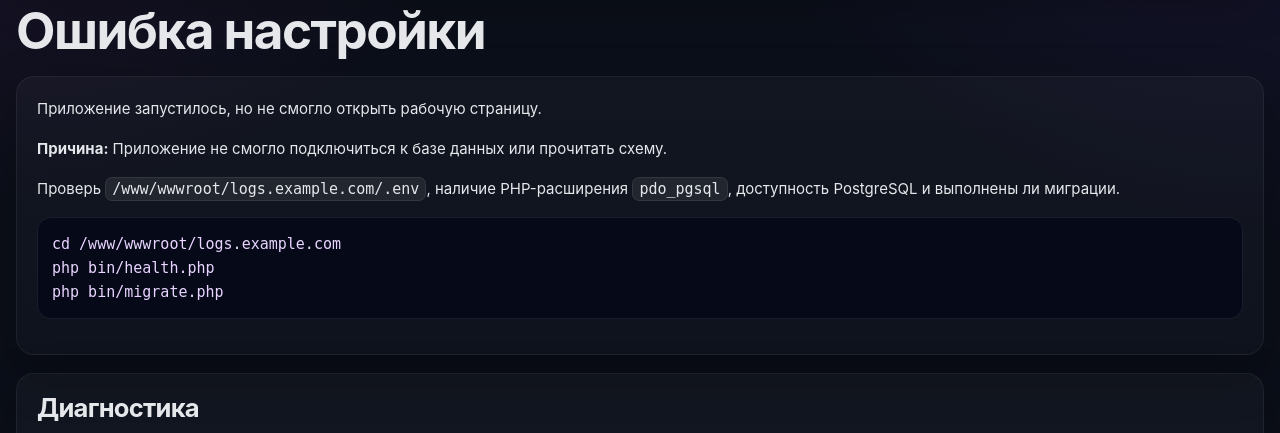
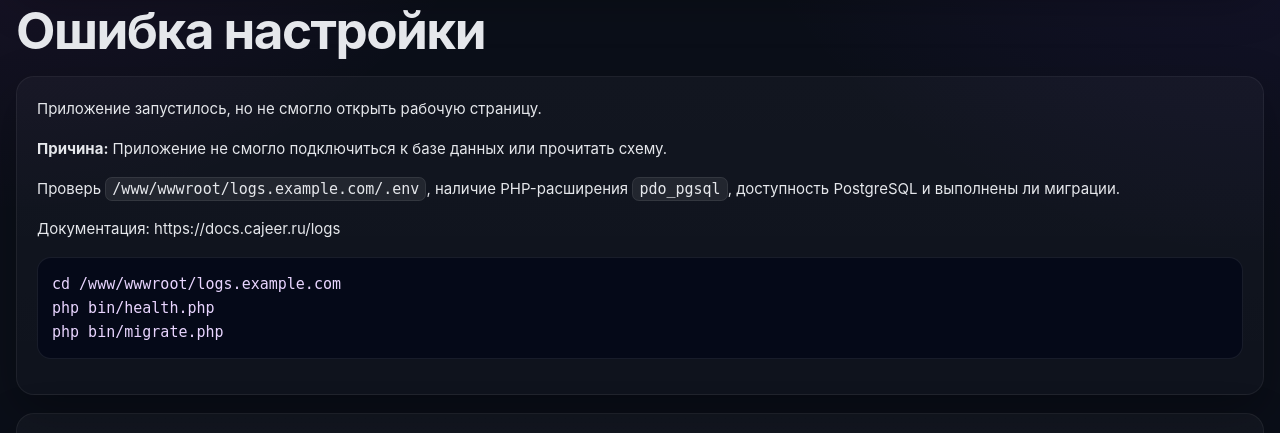
Before and after one commit to CajeerTeam/CajeerLogs, a PHP site: a page that uses app/Http/Router.php in a window 1280 px wide. Shown: the part 361-794 px from the top of the page. Run offline with PHP 8.4, Linux system fonts and the light colour scheme; some libraries are stand-ins or nearby versions.

Commit message:
Add files via upload

```diff
--- a/app/Http/Router.php
+++ b/app/Http/Router.php
@@ -499,6 +499,7 @@ HTML;
         $allowedLevels = Security::e((string)($form['allowed_levels'] ?? ''));
         $requireSignature = !empty($form['require_signature']) ? ' checked' : '';
         $csrf = Security::csrfToken('create_bot_token');
+        $docsUrl = Security::e(Env::get('DOCS_URL', 'https://docs.cajeer.ru/logs') ?: 'https://docs.cajeer.ru/logs');
 
         $notice = '';
         if ($errors) {
@@ -518,7 +519,7 @@ HTML;
             $notice = <<<HTML
 <div class="notice success">
     <h2>Токен создан</h2>
-    <p><strong>Скопируй raw token сейчас.</strong> Повторно он не отображается и в базе хранится только hash.</p>
+    <p><strong>Скопируй исходный токен сейчас.</strong> Повторно он не отображается и в базе хранится только хэш.</p>
     <h3>Переменные окружения для BotHost</h3>
     <pre>{$envBlock}</pre>
     <h3>Фрагмент для Python main.py</h3>
@@ -542,7 +543,7 @@ HTML;
         <li>Добавь фрагмент инициализации логирования в <code>main.py</code>.</li>
         <li>Отправь проверочное событие через curl и проверь страницу «Здоровье ботов».</li>
     </ol>
-    <p class="muted">Для BotHost точка входа остаётся <code>main.py</code>; сервису нужны только переменные <code>REMOTE_LOGS_*</code>.</p>
+    <p class="muted">Для BotHost точка входа остаётся <code>main.py</code>; сервису нужны только переменные <code>REMOTE_LOGS_*</code>. Подробная инструкция: <a href="{$docsUrl}" target="_blank" rel="noopener noreferrer">документация Cajeer Logs</a>.</p>
 </section>
 <section class="panel">
     <h2>Добавить бота</h2>
@@ -670,8 +671,8 @@ HTML;
         $levelClass = 'level level-' . strtolower((string)$log['level']);
         $fields = [
             'ID' => $log['id'],
-            'Batch ID' => $log['batch_id'] ?? '—',
-            'Bot token ID' => $log['bot_token_id'] ?? '—',
+            'ID пачки' => $log['batch_id'] ?? '—',
+            'ID токена бота' => $log['bot_token_id'] ?? '—',
             'Создано' => $log['created_at'],
             'Получено' => $log['received_at'],
             'Уровень' => $this->levelLabel((string)$log['level']),
@@ -679,13 +680,13 @@ HTML;
             'Бот' => $log['bot'],
             'Окружение' => $log['environment'],
             'Версия' => $log['version'] ?? '—',
-            'Host' => $log['host'] ?? '—',
-            'Logger' => $log['logger'] ?? '—',
-            'Trace ID' => $log['trace_id'] ?? '—',
-            'Fingerprint' => $log['fingerprint'] ?? '—',
-            'User hash' => $log['user_id_hash'] ?? '—',
-            'Chat hash' => $log['chat_id_hash'] ?? '—',
-            'Guild hash' => $log['guild_id_hash'] ?? '—',
+            'Хост' => $log['host'] ?? '—',
+            'Логгер' => $log['logger'] ?? '—',
+            'ID трассировки' => $log['trace_id'] ?? '—',
+            'Отпечаток' => $log['fingerprint'] ?? '—',
+            'Хэш пользователя' => $log['user_id_хэш'] ?? '—',
+            'Хэш чата' => $log['chat_id_хэш'] ?? '—',
+            'Хэш сервера' => $log['guild_id_хэш'] ?? '—',
         ];
         $fieldRows = '';
         foreach ($fields as $k => $v) {
@@ -699,8 +700,8 @@ HTML;
             . '<section class="panel"><h2><span class="' . $levelClass . '">' . Security::e($this->levelLabel((string)$log['level'])) . '</span></h2><pre>' . Security::e((string)$log['message']) . '</pre></section>'
             . '<section class="panel"><h2>Поля</h2><table class="detail-table"><tbody>' . $fieldRows . '</tbody></table></section>'
             . '<section class="panel"><h2>Исключение</h2><pre>' . Security::e((string)($log['exception'] ?? '—')) . '</pre></section>'
-            . '<section class="panel"><h2>Context JSON</h2><pre>' . Security::e($context) . '</pre></section>'
-            . '<section class="panel"><h2>Batch meta</h2><pre>' . Security::e($batchMeta) . '</pre></section>';
+            . '<section class="panel"><h2>Контекст JSON</h2><pre>' . Security::e($context) . '</pre></section>'
+            . '<section class="panel"><h2>Метаданные пачки</h2><pre>' . Security::e($batchMeta) . '</pre></section>';
         Response::html(View::layout('Запись #' . $id, $body));
     }
 
@@ -1303,13 +1304,19 @@ HTML;
     {
         $this->repo()->audit('system.viewed', 'system', 'overview', 'Открыта страница состояния системы');
         $diag = Database::diagnostics();
+        $root = dirname(__DIR__, 2);
+        $docsUrl = Env::get('DOCS_URL', 'https://docs.cajeer.ru/logs') ?: 'https://docs.cajeer.ru/logs';
+        $docsStatus = $this->docsAvailability($docsUrl);
+
         $checks = [];
         $checks['PHP'] = PHP_VERSION;
         $checks['DB connection'] = Env::get('DB_CONNECTION', 'sqlite');
         $checks['PDO drivers'] = implode(', ', $diag['pdo_drivers'] ?? []);
         $checks['APP_DEBUG'] = Env::get('APP_DEBUG', 'false');
-        $checks['storage/logs writable'] = is_writable(dirname(__DIR__, 2) . '/storage/logs') ? 'да' : 'нет';
+        $checks['storage/logs writable'] = is_writable($root . '/storage/logs') ? 'да' : 'нет';
         $checks['UI_IP_ALLOWLIST'] = Env::get('UI_IP_ALLOWLIST', '') ?: 'не задан';
+        $checks['Документация'] = $docsUrl;
+        $checks['Статус документации'] = $docsStatus['label'];
         try {
             $stats = $this->repo()->stats();
             $checks['Логов всего'] = (string)$stats['total'];
@@ -1319,8 +1326,19 @@ HTML;
         }
         $rows = '';
         foreach ($checks as $k => $v) {
+            if ($k === 'Документация') {
+                $rows .= '<tr><th>Документация</th><td><a href="' . Security::e((string)$v) . '" target="_blank" rel="noopener noreferrer">' . Security::e((string)$v) . '</a></td></tr>';
+                continue;
+            }
             $rows .= '<tr><th>' . Security::e((string)$k) . '</th><td>' . Security::e((string)$v) . '</td></tr>';
         }
+
+        $readinessRows = '';
+        foreach ($this->productionReadinessChecks() as $check) {
+            $class = $check['ok'] ? 'status-ok' : 'status-warn';
+            $readinessRows .= '<tr><td>' . Security::e($check['name']) . '</td><td><span class="status ' . $class . '">' . Security::e($check['ok'] ? 'готово' : 'проверить') . '</span></td><td>' . Security::e($check['message']) . '</td></tr>';
+        }
+
         $ownershipRows = '';
         try {
             foreach ($this->repo()->dbOwnershipReport() as $row) {
@@ -1331,8 +1349,58 @@ HTML;
             $ownershipRows = '<tr><td colspan="5">' . Security::e($e->getMessage()) . '</td></tr>';
         }
         $body = '<h1>Состояние системы</h1><section class="panel"><h2>Проверки</h2><table class="detail-table"><tbody>' . $rows . '</tbody></table></section>'
+            . '<section class="panel wide"><h2>Готовность к production</h2><table><thead><tr><th>Проверка</th><th>Статус</th><th>Комментарий</th></tr></thead><tbody>' . $readinessRows . '</tbody></table><p class="muted">Этот блок не заменяет аудит безопасности, но быстро показывает опасные defaults.</p></section>'
             . '<section class="panel wide"><h2>Владельцы таблиц PostgreSQL</h2><table><thead><tr><th>Тип</th><th>Имя</th><th>Владелец</th><th>Ожидается</th><th>OK</th></tr></thead><tbody>' . $ownershipRows . '</tbody></table><p class="muted">Если OK=нет, запусти <code>php bin/db-doctor.php --sql</code> и выполни SQL от суперпользователя PostgreSQL.</p></section>';
         Response::html(View::layout('Система', $body));
+    }
+
+    /** @return array{ok:bool,label:string,code:int|null,error:string|null} */
+    private function docsAvailability(string $url): array
+    {
+        if ($url === '') {
+            return ['ok' => false, 'label' => 'DOCS_URL не задан', 'code' => null, 'error' => null];
+        }
+        if (!filter_var($url, FILTER_VALIDATE_URL)) {
+            return ['ok' => false, 'label' => 'некорректный URL', 'code' => null, 'error' => null];
+        }
+
+        $context = stream_context_create([
+            'http' => [
+                'method' => 'HEAD',
+                'timeout' => 2,
+                'ignore_errors' => true,
+                'user_agent' => 'CajeerLogsSystemCheck/1.0',
+            ],
+        ]);
+        $headers = @get_headers($url, true, $context);
+        if ($headers === false || !isset($headers[0])) {
+            return ['ok' => false, 'label' => 'недоступна', 'code' => null, 'error' => 'HEAD failed'];
+        }
+        $statusLine = is_array($headers[0]) ? (string)end($headers[0]) : (string)$headers[0];
+        preg_match('/\s(\d{3})\s/', $statusLine, $m);
+        $code = isset($m[1]) ? (int)$m[1] : null;
+        $ok = $code !== null && $code >= 200 && $code < 400;
+        return ['ok' => $ok, 'label' => ($ok ? 'доступна' : 'недоступна') . ($code ? ' HTTP ' . $code : ''), 'code' => $code, 'error' => null];
+    }
+
+    /** @return list<array{name:string,ok:bool,message:string}> */
+    private function productionReadinessChecks(): array
+    {
+        $root = dirname(__DIR__, 2);
+        $db = Env::get('DB_CONNECTION', 'sqlite');
+        $docsUrl = Env::get('DOCS_URL', 'https://docs.cajeer.ru/logs') ?: '';
+        $checks = [];
+        $checks[] = ['name' => 'APP_DEBUG=false', 'ok' => !Env::bool('APP_DEBUG', false), 'message' => 'APP_DEBUG=' . Env::get('APP_DEBUG', '')];
+        $checks[] = ['name' => 'DB_CONNECTION=pgsql', 'ok' => $db === 'pgsql', 'message' => 'Текущее значение: ' . (string)$db];
+        $checks[] = ['name' => 'LOGS_ENV_FALLBACK_LOGIN=false', 'ok' => !Env::bool('LOGS_ENV_FALLBACK_LOGIN', false), 'message' => 'Аварийный вход должен быть выключен после создания администратора.'];
+        $checks[] = ['name' => 'UPDATE_ALLOW_WEB=false', 'ok' => !Env::bool('UPDATE_ALLOW_WEB', false), 'message' => 'Web-обновление лучше держать выключенным в production.'];
+        $checks[] = ['name' => 'INGEST_REQUIRE_SIGNATURE=true', 'ok' => Env::bool('INGEST_REQUIRE_SIGNATURE', false), 'message' => 'Для публичных сетей HMAC-подпись должна быть обязательной.'];
+        $checks[] = ['name' => 'UI_IP_ALLOWLIST задан', 'ok' => trim((string)Env::get('UI_IP_ALLOWLIST', '')) !== '', 'message' => 'Ограничивает доступ к web-интерфейсу по IP/CIDR.'];
+        $checks[] = ['name' => 'DOCS_URL задан', 'ok' => filter_var($docsUrl, FILTER_VALIDATE_URL) !== false, 'message' => $docsUrl ?: 'не задан'];
+        $checks[] = ['name' => 'storage/logs writable', 'ok' => is_writable($root . '/storage/logs'), 'message' => $root . '/storage/logs'];
+        $checks[] = ['name' => 'storage/cache writable', 'ok' => is_writable($root . '/storage/cache'), 'message' => $root . '/storage/cache'];
+        $checks[] = ['name' => 'storage/archives writable', 'ok' => is_writable($root . '/storage/archives'), 'message' => $root . '/storage/archives'];
+        return $checks;
     }
 
     private function pwaDiagnostics(): void
@@ -1376,10 +1444,10 @@ NGINX;
             . '<section class="panel"><h2>Диагностика установки</h2><table class="detail-table"><tbody>' . $rows . '</tbody></table></section>'
             . '<section class="panel"><h2>Проверка в браузере</h2><div class="grid cards pwa-runtime-grid">'
             . '<div class="card"><div class="label">Режим отображения</div><div class="value" data-pwa-display-mode>проверяется</div></div>'
-            . '<div class="card"><div class="label">Service worker</div><div class="value" data-pwa-sw-state>проверяется</div></div>'
+            . '<div class="card"><div class="label">Сервис-воркер</div><div class="value" data-pwa-sw-state>проверяется</div></div>'
             . '<div class="card"><div class="label">Предложение установки</div><div class="value" data-pwa-install-state>проверяется</div></div>'
             . '</div><p class="muted">Если Chrome пишет «Это приложение нельзя установить», проверь manifest, иконки, HTTPS, MIME-типы и service worker. Firefox Android может создавать обычный ярлык даже при корректном manifest.</p></section>'
-            . '<section class="panel"><h2>Nginx MIME для aaPanel</h2><p class="muted">Добавь эти location-блоки в server-блок logs.example.com, если Chrome не видит manifest или service worker.</p><pre>' . Security::e($nginx) . '</pre></section>'
+            . '<section class="panel"><h2>MIME Nginx для aaPanel</h2><p class="muted">Добавь эти location-блоки в server-блок logs.example.com, если Chrome не видит manifest или service worker.</p><pre>' . Security::e($nginx) . '</pre></section>'
             . '<section class="panel"><h2>Команды проверки</h2><pre>curl -k -I https://logs.example.com/manifest.json\ncurl -k -I https://logs.example.com/manifest.webmanifest\ncurl -k -I https://logs.example.com/sw.js\ncurl -k -I https://logs.example.com/assets/img/icon-192.png\ncurl -k -I https://logs.example.com/assets/img/icon-512.png</pre></section>';
         Response::html(View::layout('PWA / домашний экран', $body));
     }
@@ -1398,9 +1466,9 @@ NGINX;
             $jobRows .= '<tr><td>' . Security::e((string)$job['id']) . '</td><td>' . Security::e((string)$job['type']) . '</td><td>' . Security::e((string)$job['status']) . '</td><td>' . Security::e((string)$job['created_at']) . '</td><td>' . Security::e((string)($job['error'] ?? '')) . '</td></tr>';
         }
         if ($jobRows === '') { $jobRows = '<tr><td colspan="5" class="muted">Задач в очереди нет.</td></tr>'; }
-        $body = '<h1>Cron</h1><section class="panel wide"><h2>Последние запуски</h2><table><thead><tr><th>Старт</th><th>Задача</th><th>Статус</th><th>мс</th><th>Сообщение</th></tr></thead><tbody>' . $rows . '</tbody></table></section>'
+        $body = '<h1>Планировщик</h1><section class="panel wide"><h2>Последние запуски</h2><table><thead><tr><th>Старт</th><th>Задача</th><th>Статус</th><th>мс</th><th>Сообщение</th></tr></thead><tbody>' . $rows . '</tbody></table></section>'
             . '<section class="panel"><h2>Рекомендуемые задачи aaPanel</h2><pre>cd /www/wwwroot/logs.example.com && /www/server/php/83/bin/php bin/alert-dispatch.php\ncd /www/wwwroot/logs.example.com && /www/server/php/83/bin/php bin/import-aapanel-logs.php --max-lines=1000\ncd /www/wwwroot/logs.example.com && /www/server/php/83/bin/php bin/retention.php</pre></section>';
-        Response::html(View::layout('Cron', $body));
+        Response::html(View::layout('Планировщик', $body));
     }
 
     private function errors(): void
@@ -1765,6 +1833,7 @@ PY;
         $debug = Env::bool('APP_DEBUG', false);
         $message = $debug ? $e->getMessage() : 'Приложение не смогло подключиться к базе данных или прочитать схему.';
         $diag = Database::diagnostics();
+        $docsUrlEsc = Security::e(Env::get('DOCS_URL', 'https://docs.cajeer.ru/logs') ?: 'https://docs.cajeer.ru/logs');
         $diagRows = '';
         foreach ($diag as $key => $value) {
             if (is_array($value)) {
@@ -1783,6 +1852,7 @@ PY;
     <p>Приложение запустилось, но не смогло открыть рабочую страницу.</p>
     <p><strong>Причина:</strong> {$safeMessage}</p>
     <p>Проверь <code>/www/wwwroot/logs.example.com/.env</code>, наличие PHP-расширения <code>pdo_pgsql</code>, доступность PostgreSQL и выполнены ли миграции.</p>
+    <p>Документация: <a href="{$docsUrlEsc}" target="_blank" rel="noopener noreferrer">{$docsUrlEsc}</a></p>
     <pre>cd /www/wwwroot/logs.example.com
 php bin/health.php
 php bin/migrate.php</pre>
```
